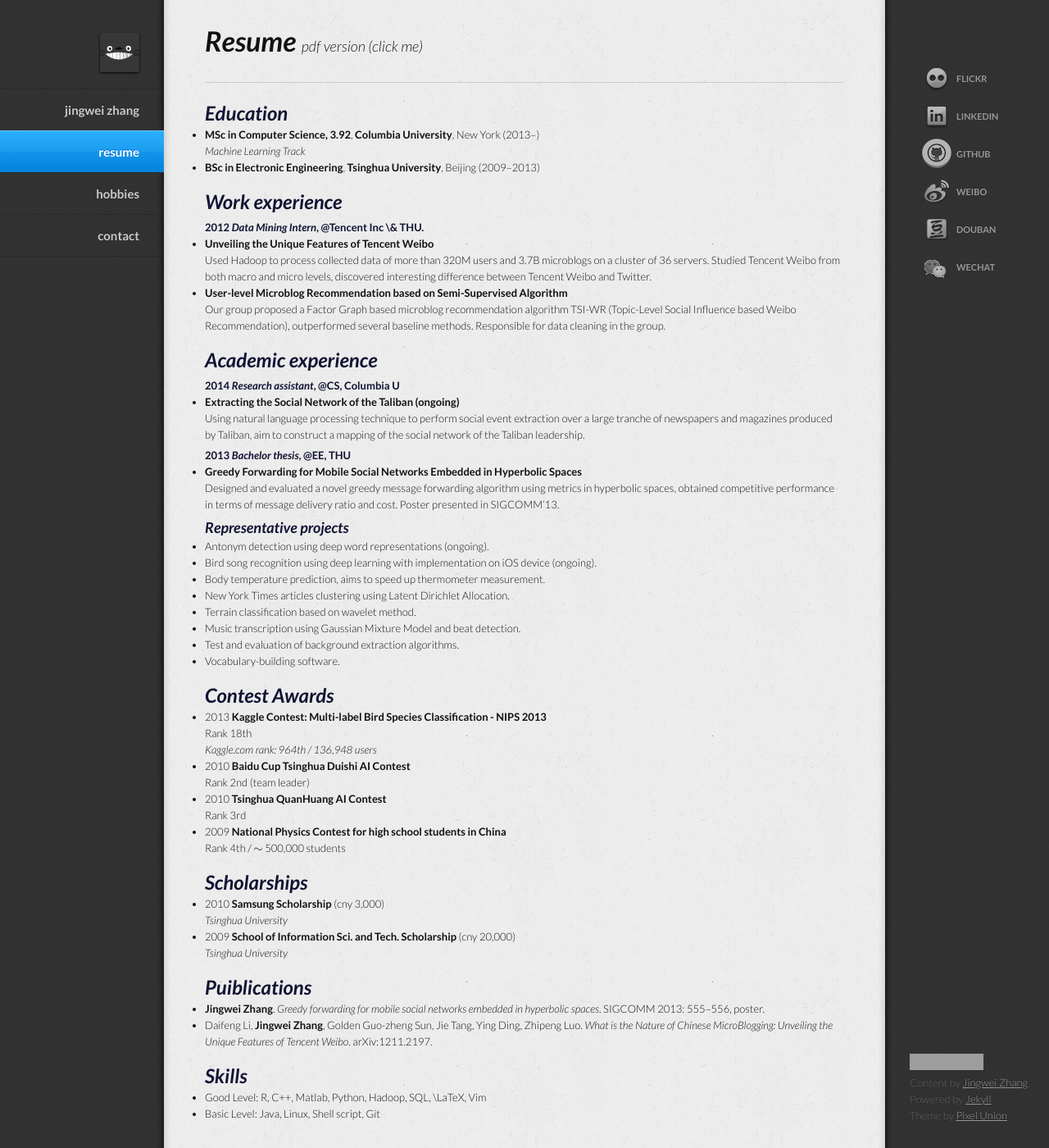
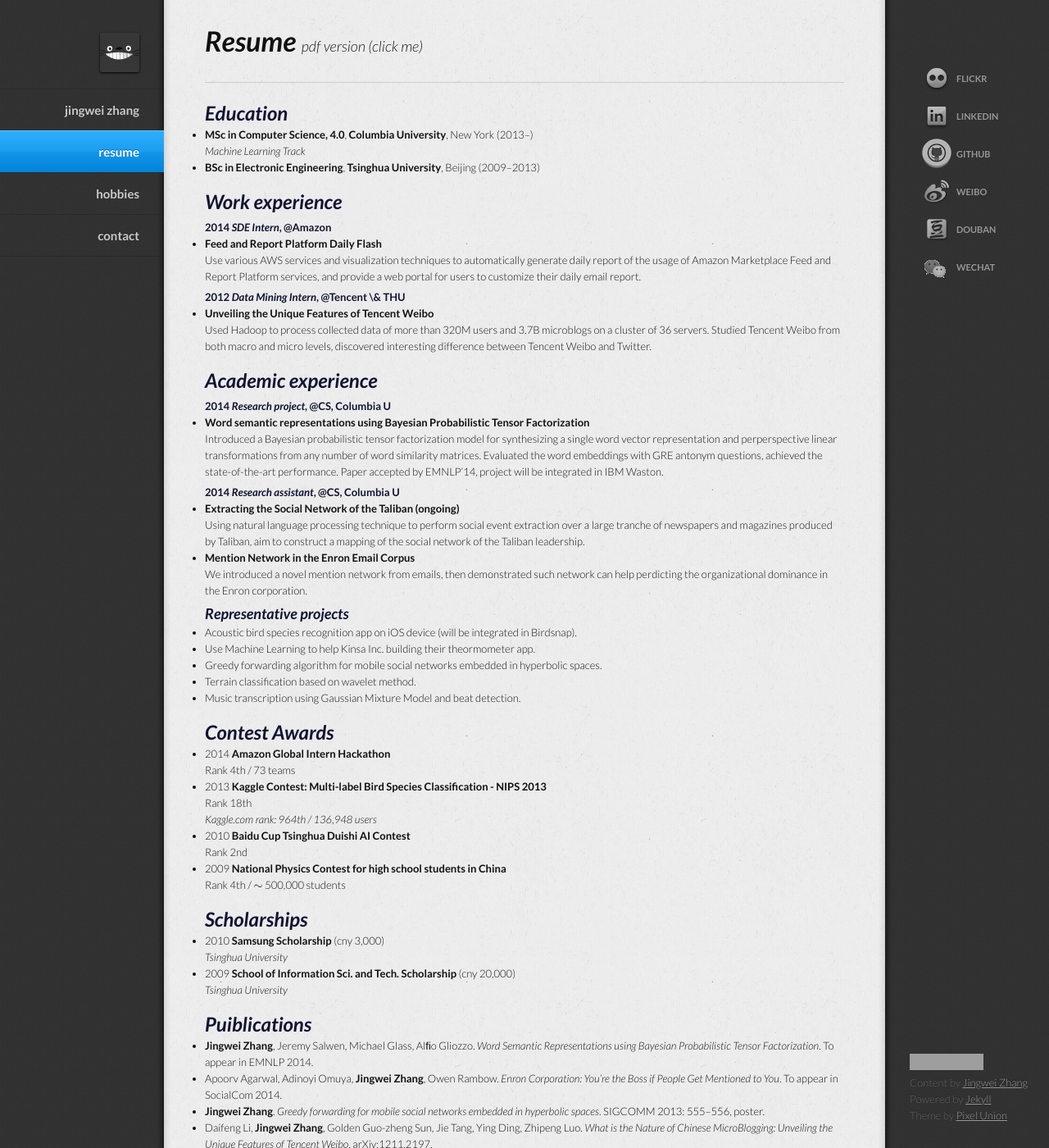
Before and after one commit to iceboal/iceboal.github.com, a Jekyll site: the page built from resume.md, in a window 1280 px wide and 1400 px high. Shown: the whole window at 82% size. Built offline with Jekyll 4.4.1, drawn with Linux system fonts in a browser that asks for light colours; formulas are drawn with MathJax 3; comment, search, counter and statistics services are not loaded; some of the changed text lies outside the part shown; grey boxes are pictures that could not be loaded.

Commit message:
update resume

```diff
--- a/resume.md
+++ b/resume.md
@@ -10,7 +10,7 @@
 
 ## Education
 
-- **MSc in Computer Science, 3.92**, **Columbia University**, New York (2013--)
+- **MSc in Computer Science, 4.0**, **Columbia University**, New York (2013--)
 
 _Machine Learning Track_
 
@@ -22,50 +22,55 @@
 
 ## Work experience
 
-#### 2012	*Data Mining Intern*, @Tencent Inc \& THU.
+#### 2014	*SDE Intern*, @Amazon
+
+- **Feed and Report Platform Daily Flash**
+
+Use various AWS services and visualization techniques to automatically generate daily report of the usage of Amazon Marketplace Feed and Report Platform services, and provide a web portal for users to customize their daily email report.
+#### 2012	*Data Mining Intern*, @Tencent \& THU
 
 - **Unveiling the Unique Features of Tencent Weibo**
 
 Used Hadoop to process collected data of more than 320M users and 3.7B microblogs on a cluster of 36 servers. Studied Tencent Weibo from both macro and micro levels, discovered interesting difference between Tencent Weibo and Twitter.
 
-- **User-level Microblog Recommendation based on Semi-Supervised Algorithm**
-
-Our group proposed a Factor Graph based microblog recommendation algorithm TSI-WR (Topic-Level Social Influence based Weibo Recommendation), outperformed several baseline methods. Responsible for data cleaning in the group.
-
 
 ## Academic experience
 
+#### 2014	*Research project*, @CS, Columbia U
+
+- **Word semantic representations using Bayesian Probabilistic Tensor Factorization**
+
+Introduced a Bayesian probabilistic tensor factorization model for synthesizing a single word vector representation and perperspective linear transformations from any number of word similarity matrices. Evaluated the word embeddings with GRE antonym questions, achieved the state-of-the-art performance. Paper accepted by EMNLP'14, project will be integrated in IBM Waston.
 #### 2014	*Research assistant*, @CS, Columbia U
 
 - **Extracting the Social Network of the Taliban (ongoing)**
 
 Using natural language processing technique to perform social event extraction over a large tranche of newspapers and magazines produced by Taliban, aim to construct a mapping of the social network of the Taliban leadership.
-#### 2013	*Bachelor thesis*, @EE, THU
 
-- **Greedy Forwarding for Mobile Social Networks Embedded in Hyperbolic Spaces**
+- **Mention Network in the Enron Email Corpus**
 
-Designed and evaluated a novel greedy message forwarding algorithm using metrics in hyperbolic spaces, obtained competitive performance in terms of message delivery ratio and cost. Poster presented in SIGCOMM'13.
+We introduced a novel mention network from emails, then demonstrated such network can help perdicting the organizational dominance in the Enron corporation.
 
 
 ### Representative projects
 
-- Antonym detection using deep word representations (ongoing).
+- Acoustic bird species recognition app on iOS device (will be integrated in Birdsnap).
 
-- Bird song recognition using deep learning with implementation on iOS device (ongoing).
+- Use Machine Learning to help Kinsa Inc. building their theormometer app.
 
-- Body temperature prediction, aims to speed up thermometer measurement.
-
-- New York Times articles clustering using Latent Dirichlet Allocation.
+- Greedy forwarding algorithm for mobile social networks embedded in hyperbolic spaces.
 
 - Terrain classification based on wavelet method.
 
 - Music transcription using Gaussian Mixture Model and beat detection.
 
-- Test and evaluation of background extraction algorithms.
+## Contest Awards
 
-- Vocabulary-building software.
+- 2014	**Amazon Global Intern Hackathon**
 
-## Contest Awards
+  Rank 4th / 73 teams
+
+
 
 - 2013	**Kaggle Contest: Multi-label Bird Species Classification - NIPS 2013**
 
@@ -75,13 +80,7 @@
 
 - 2010	**Baidu Cup Tsinghua Duishi AI Contest**
 
-  Rank 2nd (team leader)
-
-
-
-- 2010	**Tsinghua QuanHuang AI Contest**
-
-  Rank 3rd
+  Rank 2nd
 
 
 
@@ -105,6 +104,10 @@
 
 ## Puiblications
 
+- **Jingwei Zhang**, Jeremy Salwen, Michael Glass, Alﬁo Gliozzo. _Word Semantic Representations using Bayesian Probabilistic Tensor Factorization_. To appear in EMNLP 2014.
+
+- Apoorv Agarwal, Adinoyi Omuya, **Jingwei Zhang**, Owen Rambow. _Enron Corporation: You’re the Boss if People Get Mentioned to You_. To appear in SocialCom 2014.
+
 - **Jingwei Zhang**. _Greedy forwarding for mobile social networks embedded in hyperbolic spaces_. SIGCOMM 2013: 555–556, poster.
 
 - Daifeng Li, **Jingwei Zhang**, Golden Guo-zheng Sun, Jie Tang, Ying Ding, Zhipeng Luo. _What is the Nature of Chinese MicroBlogging: Unveiling the Unique Features of Tencent Weibo_. arXiv:1211.2197.
```
Also changed, not shown: other parts of resume.md (+2 -2 lines), index.md (+8 -1 lines), 1 other file.
